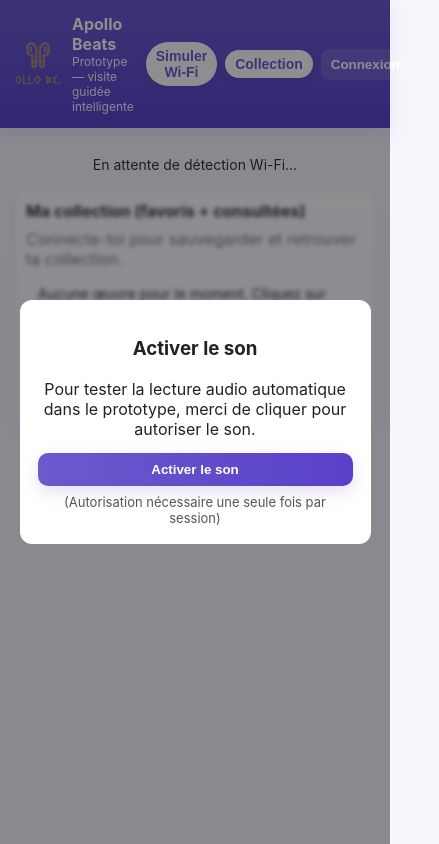
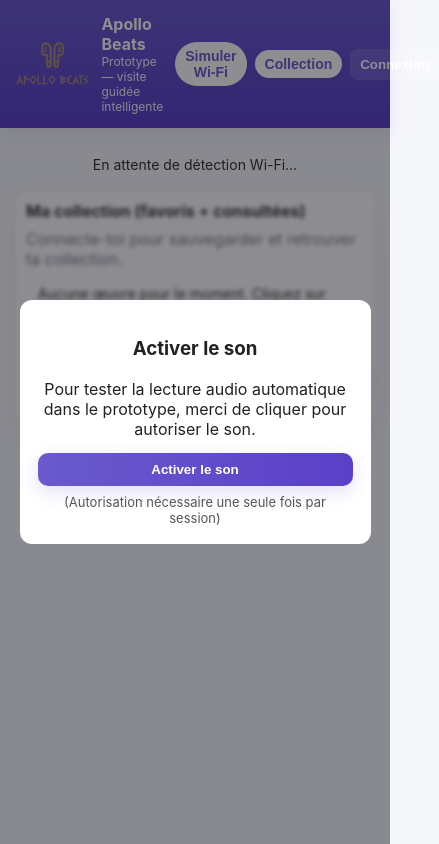
Before and after one commit to AmraneSB/M2-Projet-, a plain HTML site: page index.html in a window 390 px wide. Shown: the whole page, 439 px wide, since content can reach past the window. Drawn offline with Linux system fonts and the light colour scheme.

Commit message:
Update index.html

```diff
--- a/index.html
+++ b/index.html
@@ -141,7 +141,7 @@
   @media (max-width:520px){
     .grid{grid-template-columns:1fr}
     header h1{font-size:16px}
-    header img.logo{width:44px;height:44px}
+    header img.logo{height:44px}
   }
 
   /* small helper: blurred collection when not connected */
```
